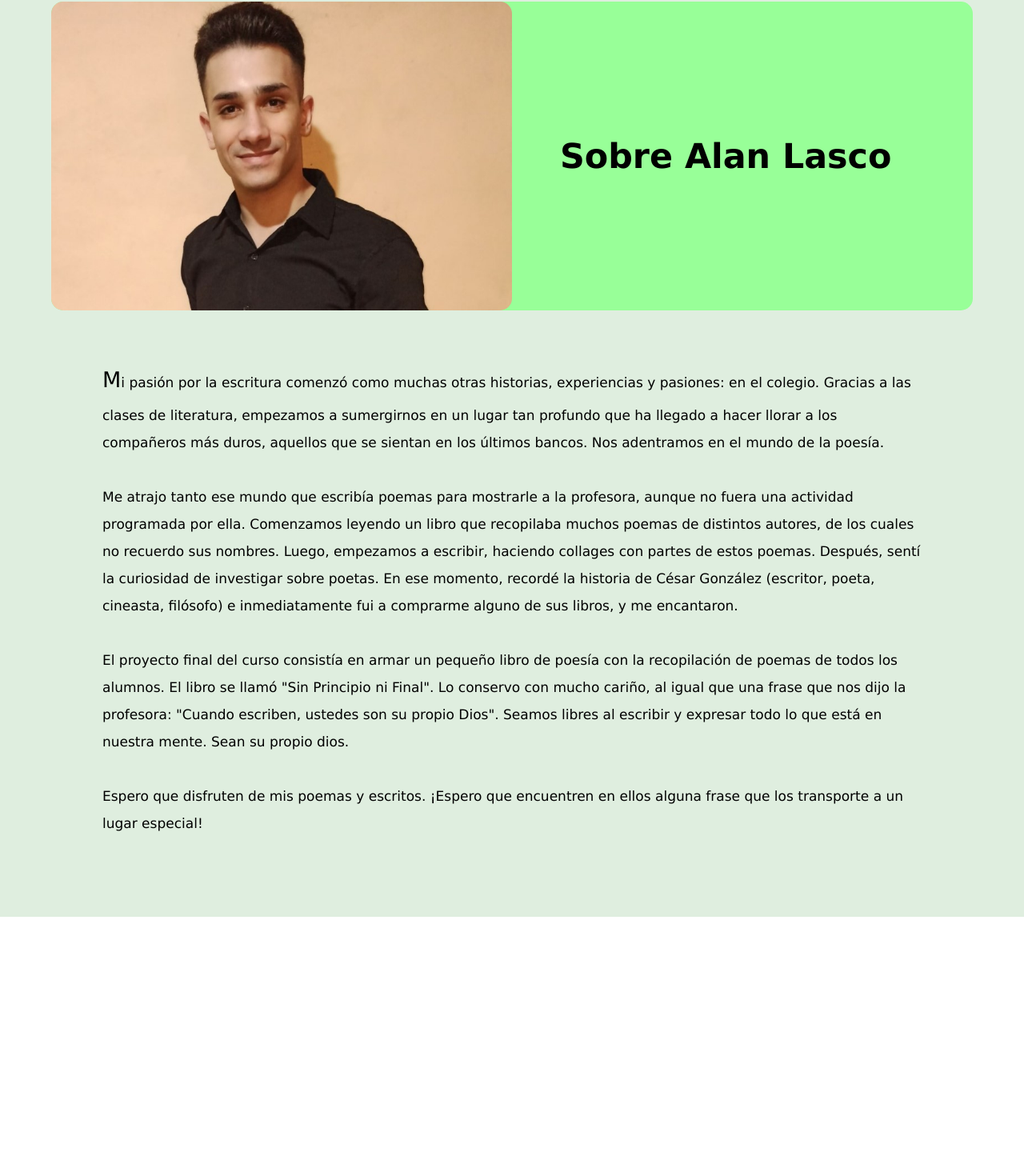
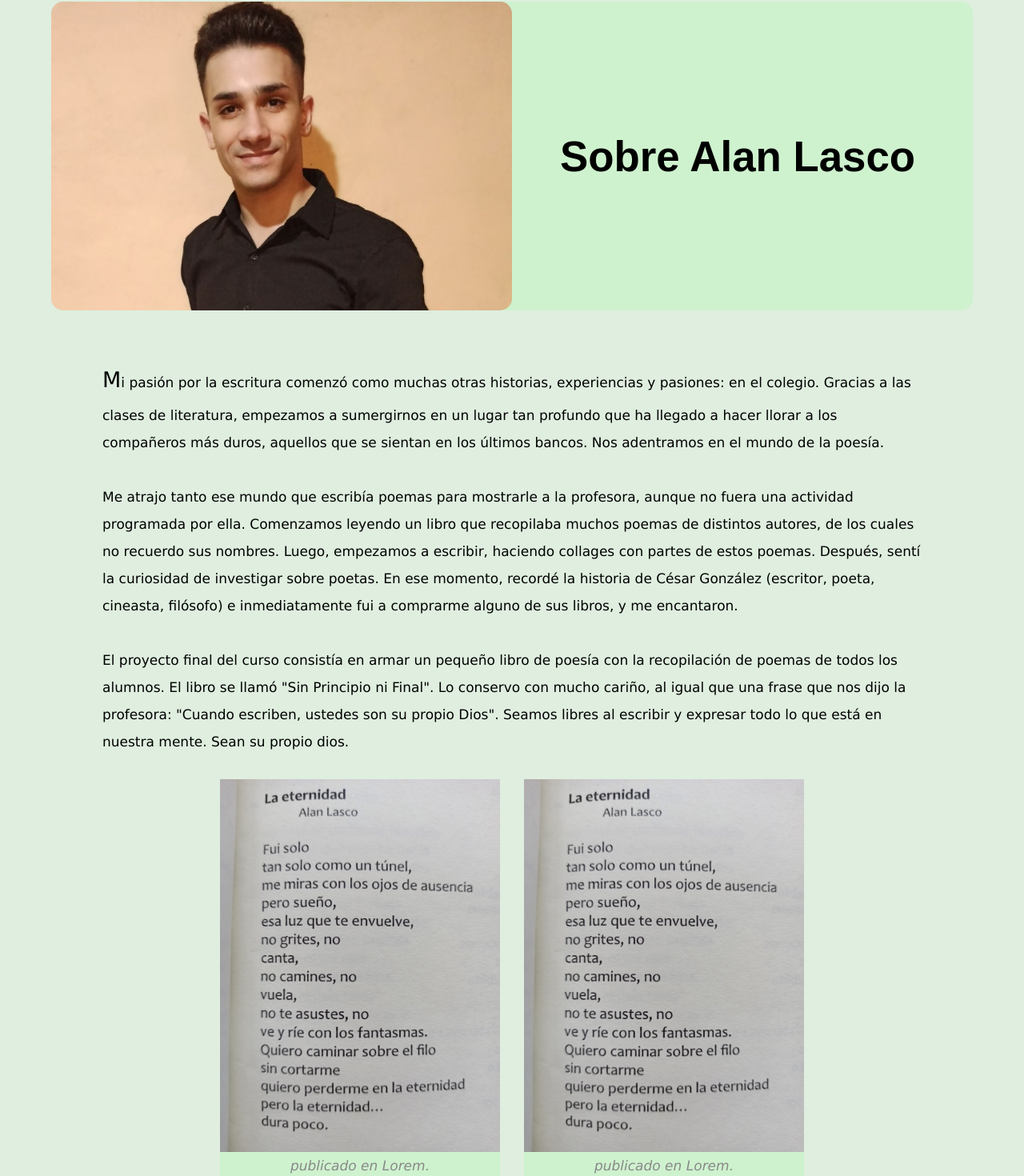
Before and after one commit to alanlasco/alan-poetry, a React (Create React App) app: page /sobremi in a window 1280 px wide. Shown: the part 98-1568 px from the top of the page at 80% size. Before the commit the page ends 1244 px from the top, so only its background shows below. Built offline with nearby package versions, Linux system fonts and the light colour scheme.

Commit message:
fixing about me styles, adding images

```diff
--- a/src/components/AboutUs.tsx
+++ b/src/components/AboutUs.tsx
@@ -50,6 +50,28 @@ function AboutUs() {
             ustedes son su propio Dios". Seamos libres al escribir y expresar
             todo lo que está en nuestra mente. Sean su propio dios.
             <br />
+            <div className="img-poems-container">
+              <div className="img-poem-container">
+                <img
+                  className="img-poem-1"
+                  src={require(`../images/poema.jpg`)}
+                  alt=""
+                />
+                <p className="caption">
+                  <em>publicado en Lorem.</em>
+                </p>
+              </div>
+              <div className="img-poem-container">
+                <img
+                  className="img-poem-1"
+                  src={require(`../images/poema.jpg`)}
+                  alt=""
+                />
+                <p className="caption">
+                  <em>publicado en Lorem.</em>
+                </p>
+              </div>
+            </div>
             <br />
             Espero que disfruten de mis poemas y escritos. ¡Espero que
             encuentren en ellos alguna frase que los transporte a un lugar
--- a/src/stylesheets/Aboutme.css
+++ b/src/stylesheets/Aboutme.css
@@ -8,12 +8,30 @@
 
 .aboutme-content {
   display: flex;
-  background: rgba(152, 255, 152, 1);
+  flex-direction: row;
+  background: rgba(152, 255, 152, 0.249);
   align-items: center;
   margin: 0 auto;
   margin-bottom: 6rem;
   width: 90%;
   border-radius: 15px;
+}
+@media (max-width: 768px) {
+  .aboutme-content {
+    flex-direction: column;
+  }
+  .aboutme-content .img-alan {
+    float: none;
+    margin-bottom: 1rem;
+  }
+  .aboutme-content .picture-name {
+    max-width: 100%;
+  }
+  .aboutme-content .text-container {
+    text-align: center;
+    margin-left: 2rem;
+    padding-bottom: 1rem;
+  }
 }
 
 .picture-name {
@@ -33,12 +51,14 @@
   float: right;
   margin-left: 6rem;
 }
+@import url("https://fonts.googleapis.com/css2?family=Abel&family=Poppins:ital,wght@0,100;0,200;0,300;0,400;0,500;0,600;0,700;0,800;0,900;1,100;1,200;1,300;1,400;1,500;1,600;1,700;1,800;1,900&display=swap");
 .about-alan {
   text-align: center;
-  font-family: Vegur, "PT Sans", Verdana, sans-serif;
+  font-family: "Abel", sans-serif;
   font-weight: 600;
+  font-style: normal;
 
-  font-size: calc(30px + 1vw);
+  font-size: calc(40px + 1vw);
 }
 .about-alan-text {
   width: 80%;
@@ -53,3 +73,26 @@
 .about-alan-text::first-letter {
   font-size: 2.7rem;
 }
+.img-poem-1 {
+  width: 100%;
+}
+.img-poems-container {
+  align-items: center;
+  justify-content: center;
+  margin-top: 3rem;
+  margin-bottom: 3rem;
+  display: flex;
+  flex-direction: row;
+  gap: 3rem;
+}
+.img-poem-container {
+  display: flex;
+  flex-direction: column;
+  align-items: center;
+  justify-content: center;
+  background-color: rgba(152, 255, 152, 0.249);
+  width: 35rem;
+}
+.caption {
+  color: #888;
+}
--- a/src/stylesheets/Home.css
+++ b/src/stylesheets/Home.css
@@ -216,8 +216,10 @@
 } */
 
 .socials-contenedor {
+  display: flex;
   padding-left: 15%;
   float: left;
+
   /* Comentarios mantenido */
 }
 
```
